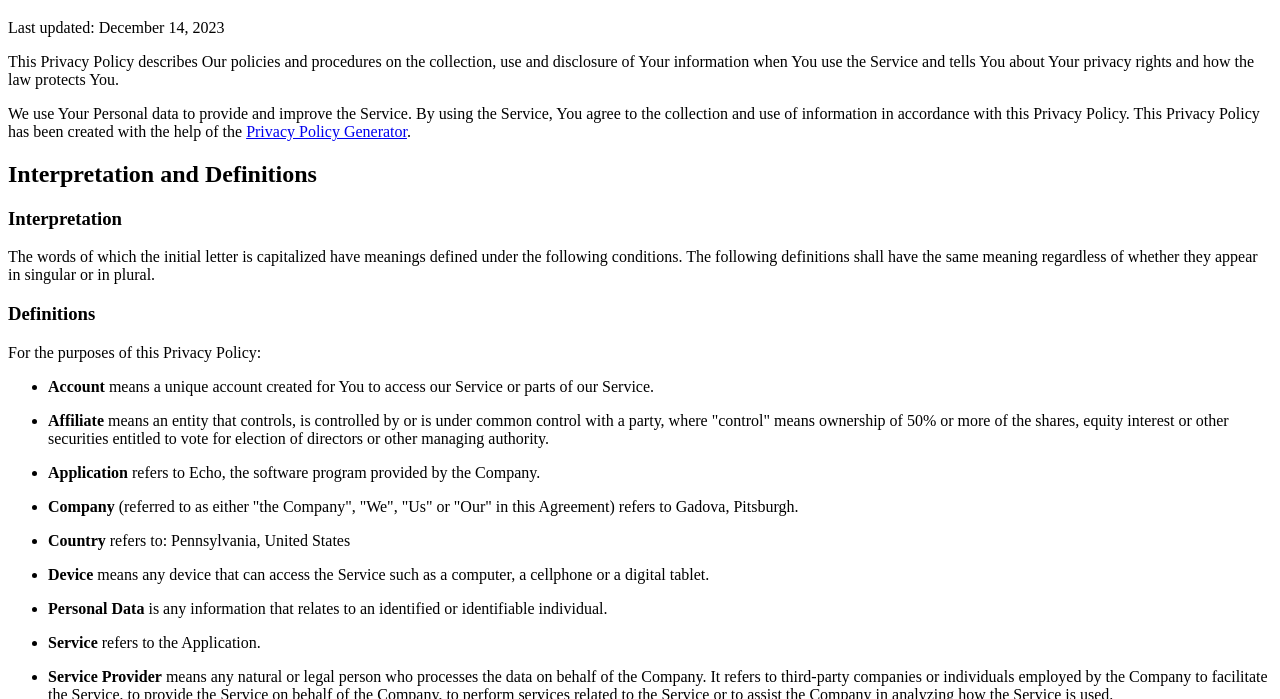
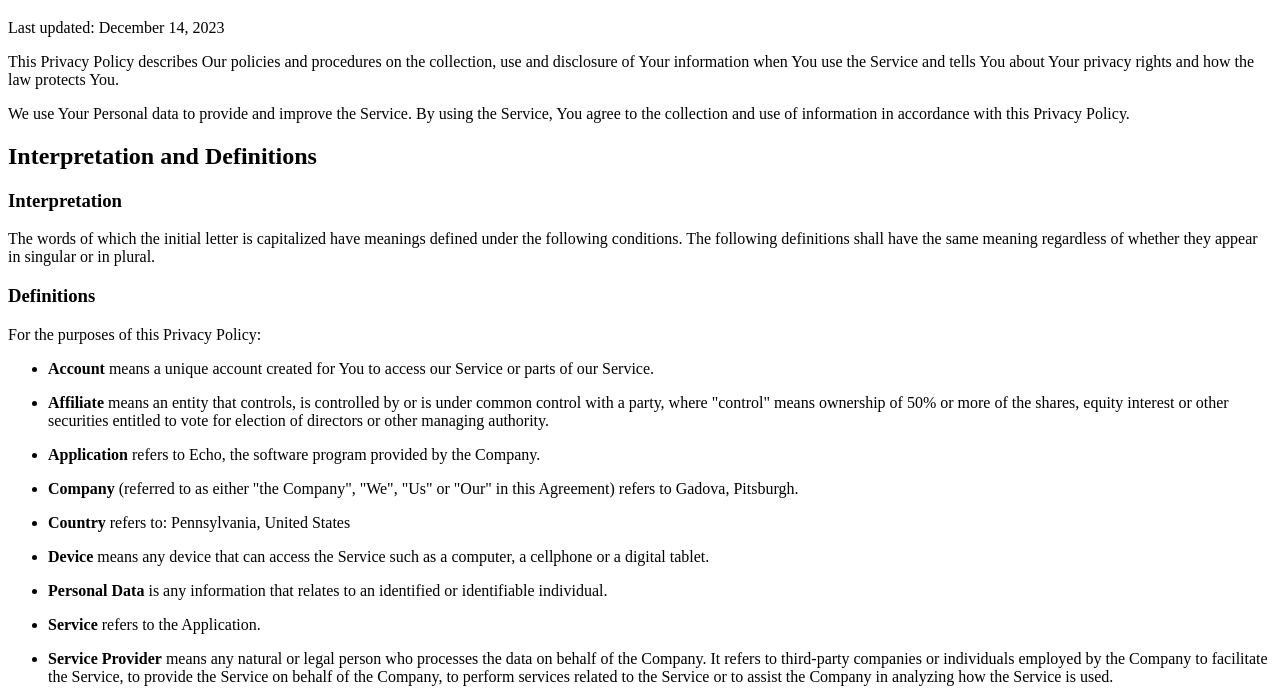
Before and after one commit to ahmer-styre/Privay-policy, a plain HTML site: page index.html in a window 1280 px wide. Shown: the part 61-760 px from the top of the page. Drawn offline with Linux system fonts and the light colour scheme.

Commit message:
changes in name

```diff
--- a/index.html
+++ b/index.html
@@ -13,9 +13,7 @@
     <p>This Privacy Policy describes Our policies and procedures on the collection, use and disclosure of Your
         information when You use the Service and tells You about Your privacy rights and how the law protects You.</p>
     <p>We use Your Personal data to provide and improve the Service. By using the Service, You agree to the collection
-        and use of information in accordance with this Privacy Policy. This Privacy Policy has been created with the
-        help of the <a href="https://www.termsfeed.com/privacy-policy-generator/" target="_blank">Privacy Policy
-            Generator</a>.</p>
+        and use of information in accordance with this Privacy Policy.</p>
     <h2>Interpretation and Definitions</h2>
     <h3>Interpretation</h3>
     <p>The words of which the initial letter is capitalized have meanings defined under the following conditions. The
```
